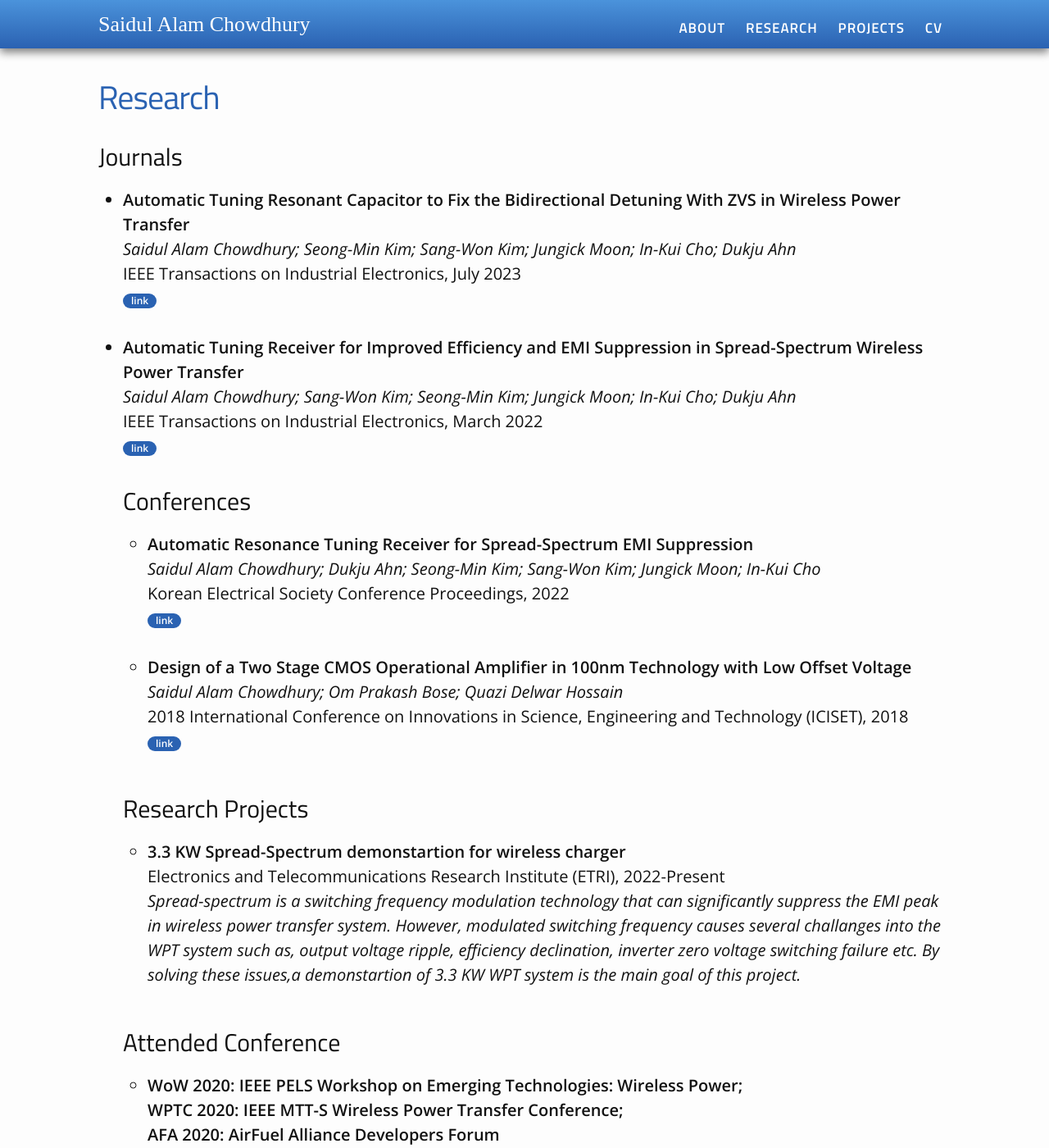
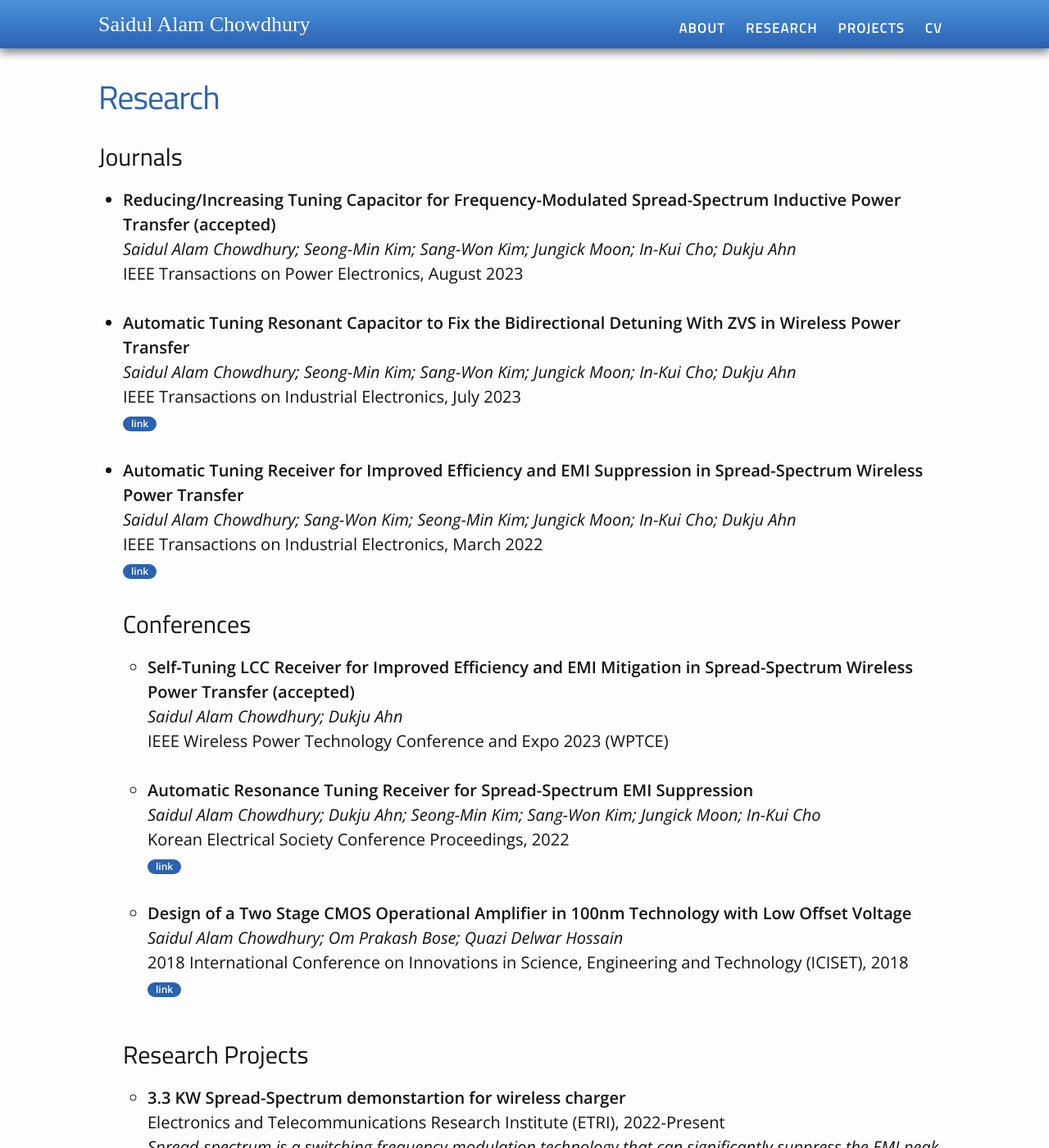
Before and after one commit to saidul105/saidul105.github.io, a Jekyll site: the page built from research.md, in a window 1280 px wide and 1400 px high. Shown: the whole window at 82% size. Built offline with Jekyll 4.4.1, drawn with Linux system fonts in a browser that asks for light colours.

Commit message:
Update research.md

```diff
--- a/research.md
+++ b/research.md
@@ -8,6 +8,12 @@ title: Research
 
 <h2>Journals</h2>
 <ul>
+	 <li>
+		<b>Reducing/Increasing Tuning Capacitor for Frequency-Modulated Spread-Spectrum Inductive Power Transfer (accepted)</b><br>
+		<i>Saidul Alam Chowdhury; Seong-Min Kim; Sang-Won Kim; Jungick Moon; In-Kui Cho; Dukju Ahn</i><br>
+		IEEE Transactions on Power Electronics, August 2023<br>
+
+	</li><br>
  <li>
 		<b>Automatic Tuning Resonant Capacitor to Fix the Bidirectional Detuning With ZVS in Wireless Power Transfer</b><br>
 		<i>Saidul Alam Chowdhury; Seong-Min Kim; Sang-Won Kim; Jungick Moon; In-Kui Cho; Dukju Ahn</i><br>
@@ -25,6 +31,12 @@ title: Research
 
 <h2>Conferences</h2>
 <ul>
+	 <li>
+		<b>Self-Tuning LCC Receiver for Improved Efficiency and EMI Mitigation in Spread-Spectrum Wireless Power Transfer (accepted)</b><br>
+		<i>Saidul Alam Chowdhury; Dukju Ahn</i><br>
+		IEEE Wireless Power Technology Conference and Expo 2023 (WPTCE)<br>
+
+	</li><br>
  <li>
 		<b>Automatic Resonance Tuning Receiver for Spread-Spectrum EMI Suppression</b><br>
 		<i>Saidul Alam Chowdhury; Dukju Ahn; Seong-Min Kim; Sang-Won Kim; Jungick Moon; In-Kui Cho </i><br>
```
